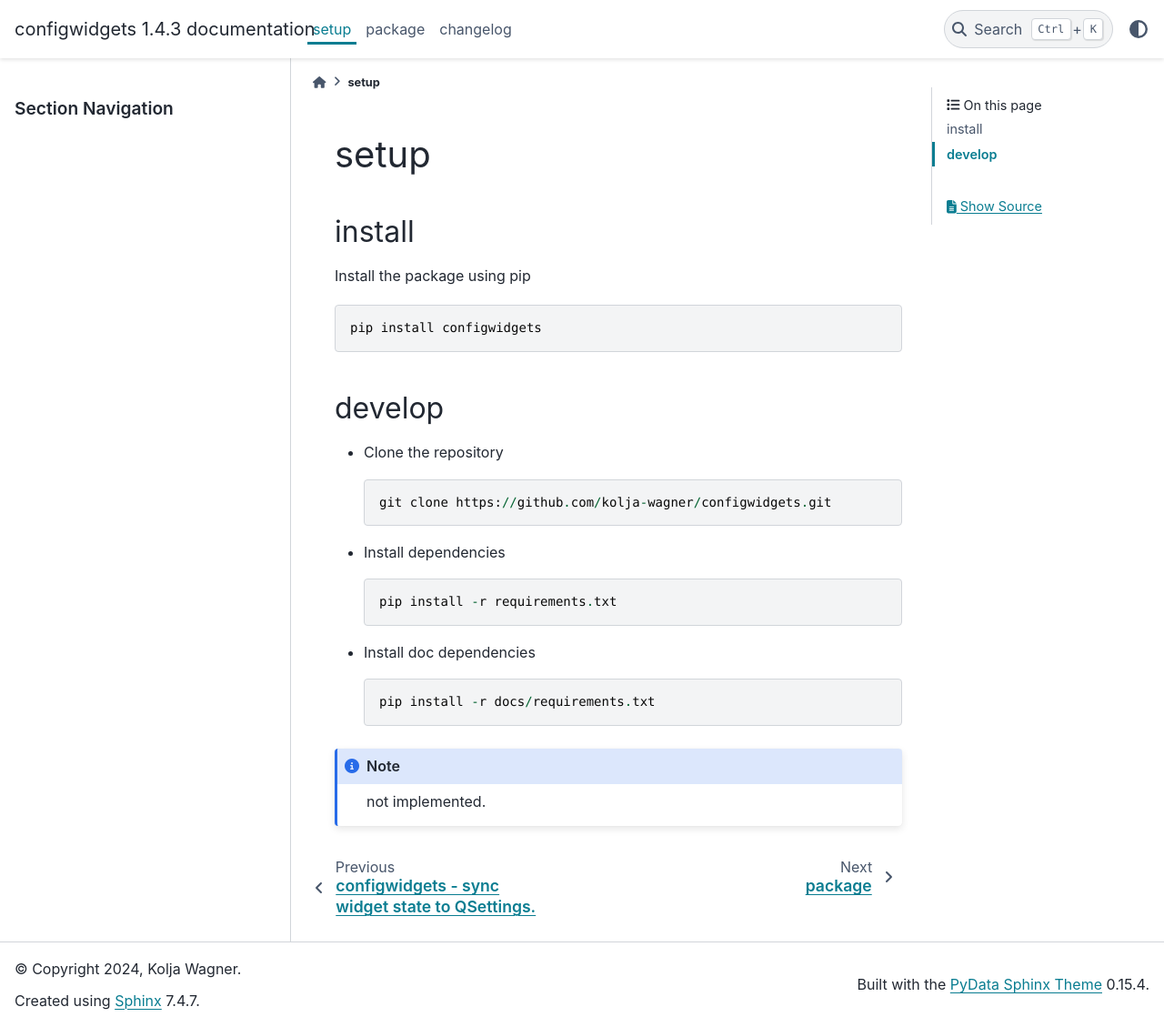
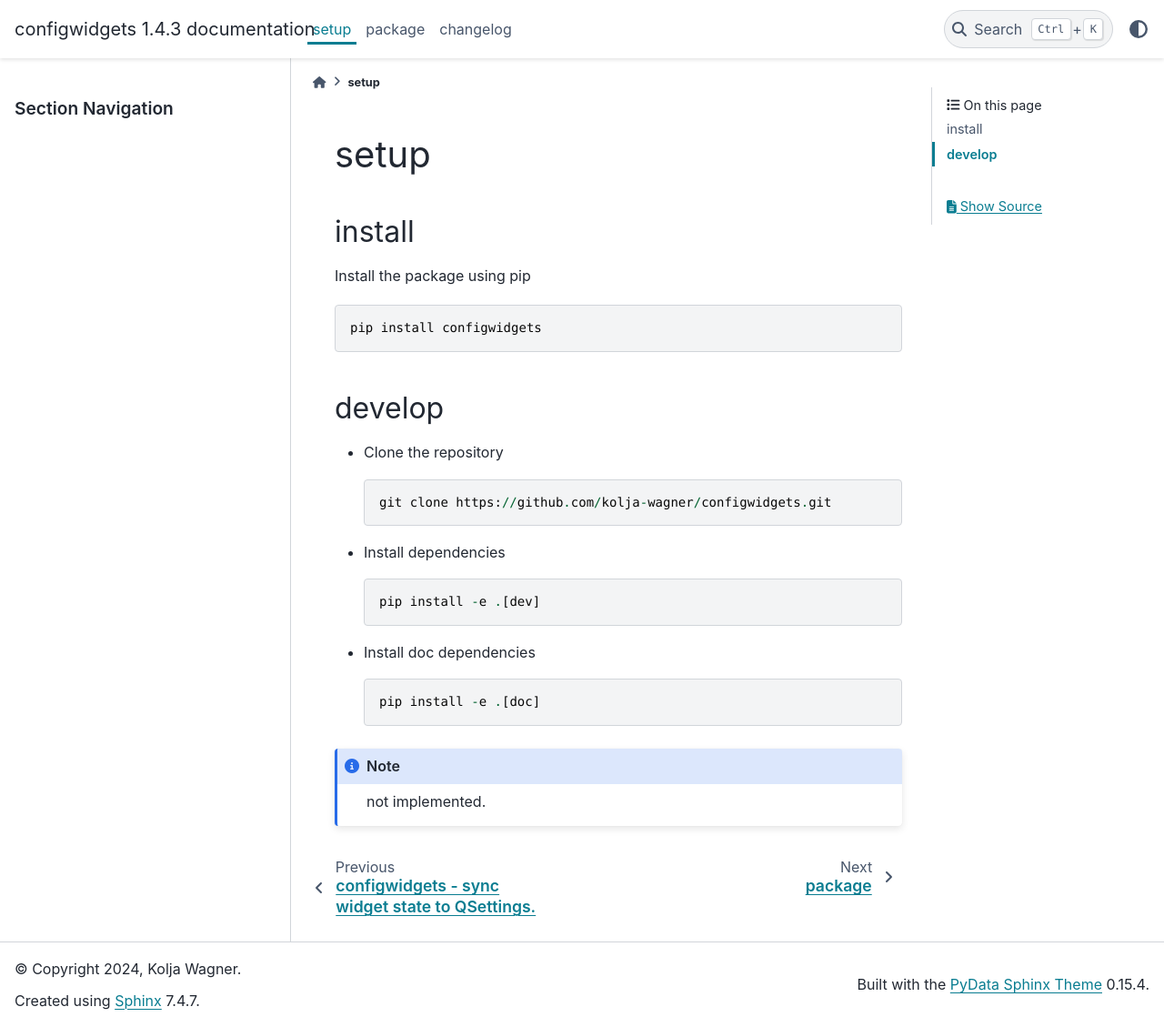
Before and after one commit to kolja-wagner/configwidgets, a Sphinx documentation site: the page built from docs/source/setup.rst, in a window 1280 px wide and 1129 px high. Shown: the whole window at 91% size. Built offline with Sphinx 7.4.7 and the PyData theme 0.15.4, drawn with Linux system fonts in a browser that asks for light colours.

Commit message:
fix documentation

```diff
--- a/docs/source/setup.rst
+++ b/docs/source/setup.rst
@@ -19,11 +19,12 @@ develop
 
 * Install dependencies ::
 
-   pip install -r requirements.txt
+   pip install -e .[dev]
+
 
 * Install doc dependencies ::
 
-   pip install -r docs/requirements.txt
+   pip install -e .[doc]
 
 
 
```
